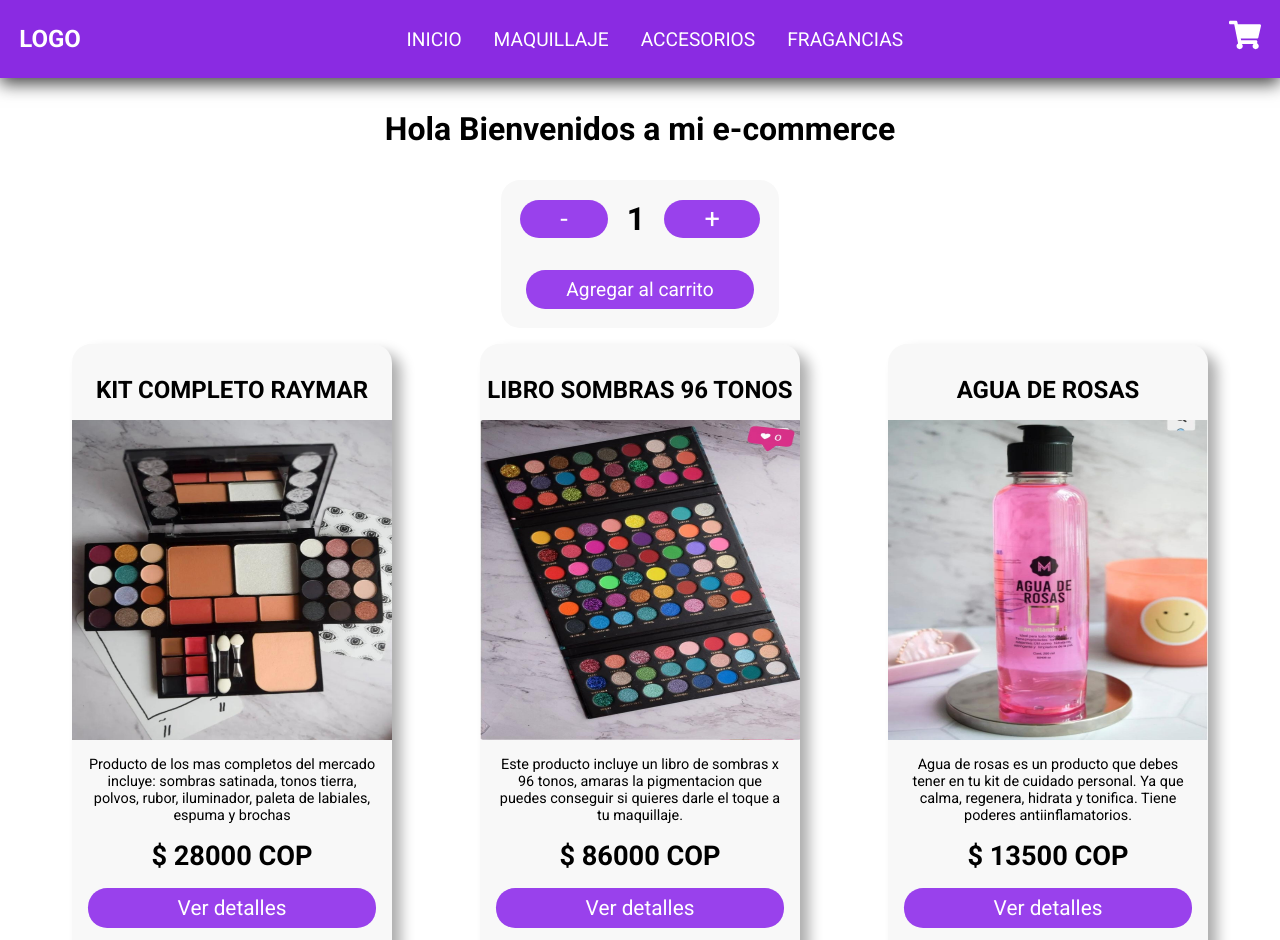
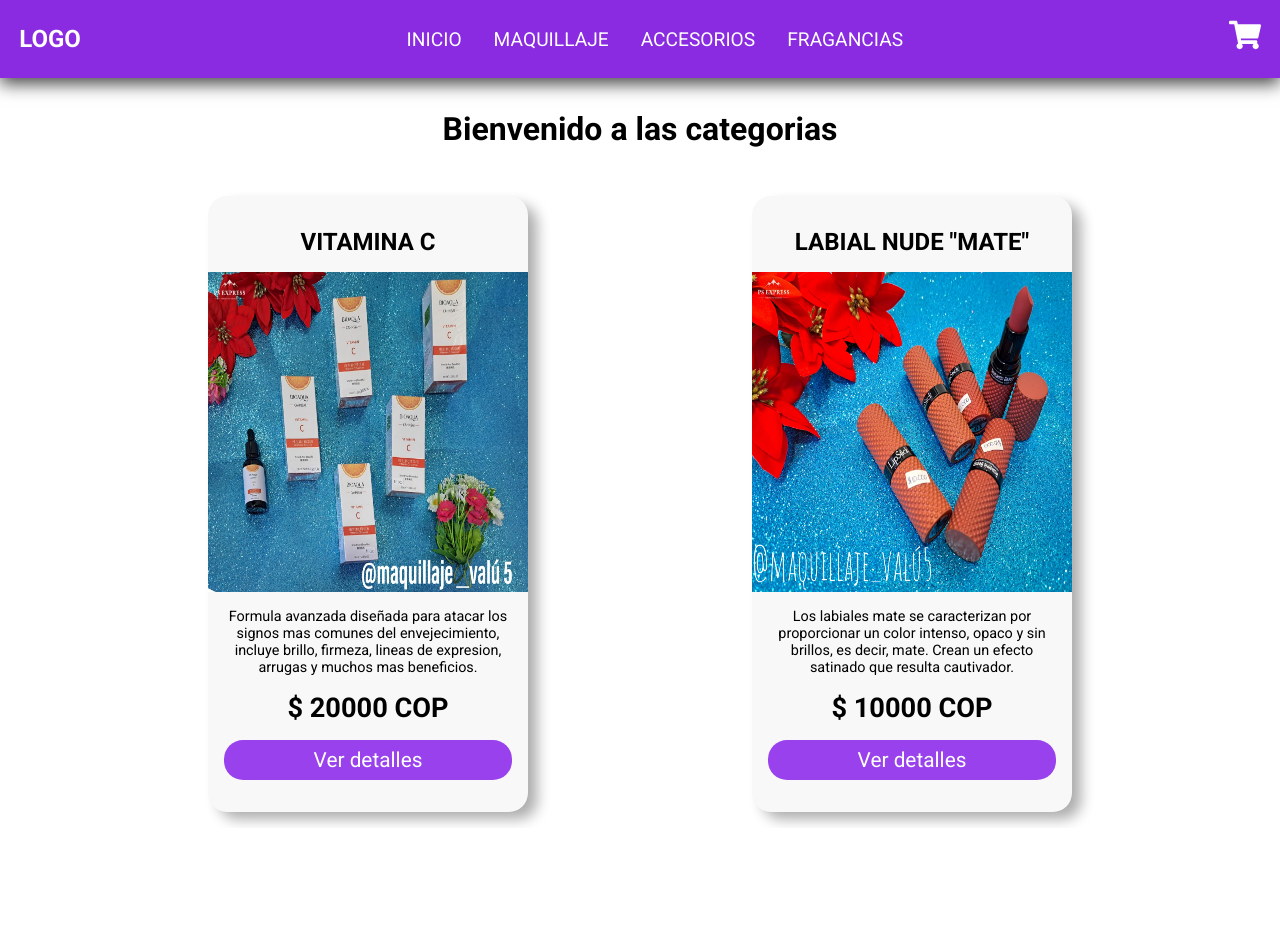
Before and after one commit to Codertrad/Proyecto-ecommerce, a React (Create React App) app: page /category/accesorios in a window 1280 px wide. Shown: the top 940 px of the page. After the commit the page ends 828 px from the top, so only its background shows below. Built offline with nearby package versions, Linux system fonts and the light colour scheme.

Commit message:
Navegacion

```diff
--- a/package.json
+++ b/package.json
@@ -9,6 +9,7 @@
     "react": "^18.2.0",
     "react-dom": "^18.2.0",
     "react-icons": "^4.4.0",
+    "react-router-dom": "^6.3.0",
     "react-scripts": "5.0.1",
     "styled-components": "^5.3.5",
     "web-vitals": "^2.1.4"
--- a/src/App.js
+++ b/src/App.js
@@ -1,13 +1,22 @@
-import "./App.css";
+//COMPONENTS
 import ItemListContainer from "./components/containers/ItemListContainer"
 import ItemDetailContainer from "./components/containers/ItemDetailContainer";
+import NavBar from "./components/navBar/NavBar";
+//APIS
+import { BrowserRouter, Routes, Route } from "react-router-dom"
+//STYLES
+import "./App.css";
 
 function App() {
   return (
-    <>
-      <ItemListContainer greeting = "Hola Bienvenidos a mi e-commerce"/>
-      <ItemDetailContainer/>
-    </>
+    <BrowserRouter>
+      <NavBar />
+      <Routes>
+        <Route path="/" element={<ItemListContainer greeting="Hola Bienvenidos a mi e-commerce" />} />
+        <Route path="/item/:id" element={<ItemDetailContainer />}/>
+        <Route path="/category/:categoryId"element={<ItemListContainer greeting="Bienvenido a las categorias"/>}/>
+      </Routes>
+    </BrowserRouter>
   );
 }
 
--- a/src/components/containers/ItemDetailContainer.jsx
+++ b/src/components/containers/ItemDetailContainer.jsx
@@ -3,17 +3,23 @@ import ItemDetail from "../itemDetail/ItemDetail";
 import { getItem } from "../helper/articulos";
 //HOOKS
 import { useState , useEffect } from "react";
+import {useParams} from "react-router-dom"
 //STYLES
 import styled from "styled-components";
 
 const ItemDetailContainer = () => {
 
   const [producto, setProducto ] = useState([])
+  const {id} = useParams();
 
   useEffect(()=>{
-    getItem
-    .then(productos => setProducto(productos.find(prod => prod.id === 1)))
-  },[])
+   const obtenerProducto = async () =>{
+    const listaProductos = await getItem();
+    const filtrado = listaProductos.find(producto => producto.id === id)
+    setProducto(filtrado)
+  }
+   obtenerProducto();
+  },[id])
 
   return (
     <>
--- a/src/components/containers/ItemListContainer.jsx
+++ b/src/components/containers/ItemListContainer.jsx
@@ -1,36 +1,34 @@
 /* eslint-disable react-hooks/exhaustive-deps */
 //COMPONENTS
-import ItemCount from "../itemCount/ItemCount";
-import NavBar from "../navBar/NavBar";
 import ItemList from "../itemList/ItemList";
 import {mostrarArticulos} from "../helper/articulos";
 //HOOKS
 import { useState, useEffect } from "react";
+import { useParams } from "react-router-dom"
 //STYLES
 import styled from "styled-components";
 
 const ItemListContainer = ({ greeting }) => {
-  const [cartStateCount, setCartState] = useState();
   const [productos, setProductos] = useState([]);
-
-  const onAdd = (counter) => {
-    setCartState(counter);
-  };
+  const {categoryId} = useParams();
 
   useEffect(() => {
     const respuestaArticulos = async () => {
       const listadoArticulos = await mostrarArticulos();
-      setProductos(listadoArticulos)
+      if (categoryId === undefined){
+        setProductos(listadoArticulos)
+      }else{
+        const filtrado = listadoArticulos.filter(articulo => articulo.category === categoryId)
+        setProductos(filtrado)
+      }
     };
     respuestaArticulos()
-  }, []);
+  }, [categoryId]);
 
   return (
     <>
-      <NavBar counter={cartStateCount} />
       <Container>
         <h1>{greeting}</h1>
-        <ItemCount stock={10} initial={1} onAdd={onAdd} />
         <ItemList articulos={productos} />
       </Container>
     </>
--- a/src/components/helper/articulos.jsx
+++ b/src/components/helper/articulos.jsx
@@ -7,52 +7,58 @@ import labialMate from "../../assets/labial-nude-mate.jpeg";
 
 const articulos = [
   {
-    id: 1,
+    id: "1",
     title: "KIT COMPLETO RAYMAR",
     description:
       "Producto de los mas completos del mercado incluye: sombras satinada, tonos tierra, polvos, rubor, iluminador, paleta de labiales, espuma y brochas",
     price: 28000,
     pictureUrl: kitRaymar,
+    category: "maquillaje",
   },
   {
-    id: 2,
+    id: "2",
     title: "LIBRO SOMBRAS 96 TONOS",
     description:
       "Este producto incluye un libro de sombras x 96 tonos, amaras la pigmentacion que puedes conseguir si quieres darle el toque a tu maquillaje.",
     price: 86000,
     pictureUrl: libroSombras,
+    category: "maquillaje",
   },
   {
-    id: 3,
+    id: "3",
     title: "AGUA DE ROSAS",
     description:
       "Agua de rosas es un producto que debes tener en tu kit de cuidado personal. Ya que calma, regenera, hidrata y tonifica. Tiene poderes antiinflamatorios.",
     price: 13500,
     pictureUrl: aguaRosas,
+    category: "fragancias",
   },
   {
-    id: 4,
+    id: "4",
     title: "VITAMINA C",
     description:
       "Formula avanzada diseñada para atacar los signos mas comunes del envejecimiento, incluye brillo, firmeza, lineas de expresion, arrugas y muchos mas beneficios.",
     price: 20000,
     pictureUrl: vitaminaC,
+    category: "accesorios",
   },
   {
-    id: 5,
+    id: "5",
     title: "GLITTER SPRAY",
     description:
       "Glitter de tipo spray, este es un producto que al aplicarse da un toque de brillosidad en la piel, tiene finas particulas de purpurina.es lavable y no mancha la piel.",
     price: 20000,
     pictureUrl: glitterSpray,
+    category: "fragancias",
   },
   {
-    id: 6,
+    id: "6",
     title: 'LABIAL NUDE "MATE"',
     description:
       "Los labiales mate se caracterizan por proporcionar un color intenso, opaco y sin brillos, es decir, mate. Crean un efecto satinado que resulta cautivador.",
     price: 10000,
     pictureUrl: labialMate,
+    category: "accesorios",
   },
 ];
 
@@ -60,15 +66,16 @@ export const mostrarArticulos = () => {
   return new Promise((resolve, reject) => {
     setTimeout(() => {
       resolve(articulos);
-      reject(err => console.alert("Hubo una falla de conexion"))
+      reject((err) => console.alert("Hubo una falla de conexion"));
     }, 3000);
   });
 };
 
-
-  export const getItem = new Promise((resolve, reject) => {
+export const getItem = () => {
+  return new Promise((resolve, reject) => {
     setTimeout(() => {
       resolve(articulos);
-      reject(err => console.alert("Hubo una falla de conexion"))
+      reject((err) => console.alert("Hubo una falla de conexion"));
     }, 2000);
-});
+  });
+};
--- a/src/components/item/Item.jsx
+++ b/src/components/item/Item.jsx
@@ -1,19 +1,22 @@
 import React from "react";
 import styled from "styled-components";
+import { Link } from "react-router-dom";
 
 const Item = ({ articulo }) => {
-
+  const { id ,title, description, price, pictureUrl } = articulo;
   return (
     <>
       <Card>
-        <h3 className="title">{articulo.title}</h3>
+        <h3 className="title">{title}</h3>
         <div className="imgContainer">
-          <img src={articulo.pictureUrl} alt="/" />
+          <img src={pictureUrl} alt="/" />
         </div>
         <div>
-          <p className="description">{articulo.description}</p>
-          <p className="price">$ {articulo.price} COP</p>
-          <button>Ver detalles</button>
+          <p className="description">{description}</p>
+          <p className="price">$ {price} COP</p>
+          <Link to={`/item/${id}`}>
+            <button>Ver detalles</button>
+          </Link>
         </div>
       </Card>
     </>
@@ -94,7 +97,7 @@ const Card = styled.div`
     }
   }
 
-  @media (min-width: 1299px){
+  @media (min-width: 1299px) {
     margin: 1rem;
     background-color: #f8f8f8;
     width: 25rem;
@@ -103,4 +106,4 @@ const Card = styled.div`
       height: 25rem;
     }
   }
-`
+`;
--- a/src/components/itemCount/ItemCount.jsx
+++ b/src/components/itemCount/ItemCount.jsx
@@ -3,7 +3,7 @@ import { useState } from "react";
 //STYLES
 import styled from "styled-components";
 
-const ItemCount = ({ initial, stock, onAdd }) => {
+const ItemCount = ({ initial, stock, /* onAdd  */}) => {
   const [counter, setCounter] = useState(initial);
 
   const increment = () => {
@@ -26,7 +26,7 @@ const ItemCount = ({ initial, stock, onAdd }) => {
           <button onClick={increment}>+</button>
         </div>
         <div className="addCart">
-          <button onClick={() => onAdd(counter)}>Agregar al carrito</button>
+          <button /* onClick={() => onAdd(counter)} */>Agregar al carrito</button>
         </div>
       </Card>
     </>
--- a/src/components/itemDetail/ItemDetail.jsx
+++ b/src/components/itemDetail/ItemDetail.jsx
@@ -5,9 +5,9 @@ import ItemCount from "../itemCount/ItemCount";
 const ItemDetail = ({ producto }) => {
   const { title, description, price, pictureUrl } = producto;
 
-  const onAdd = (counter) => {
+ /*  const onAdd = (counter) => {
     //setCartState(counter);
-  };
+  }; */
 
   return (
     <Container>
@@ -20,7 +20,7 @@ const ItemDetail = ({ producto }) => {
           <h3 className="title">{title}</h3>
           <p className="description">{description}</p>
           <p className="price">$ {price}</p>
-          <ItemCount stock={10} initial={1} onAdd={onAdd}/>
+          <ItemCount stock={10} initial={1} /* onAdd={onAdd} *//>
         </div>
       </CardContainer>
     </Container>
@@ -30,6 +30,7 @@ const ItemDetail = ({ producto }) => {
 export default ItemDetail;
 
 const Container = styled.div`
+  margin-top: 2rem;
   text-align: center;
 `;
 
--- a/src/components/navBar/NavBar.jsx
+++ b/src/components/navBar/NavBar.jsx
@@ -3,6 +3,8 @@ import BurguerButton from "./BurguerButton";
 import CartWidget from "./CartWidget";
 //HOOKS
 import { useState } from "react";
+//ROUTES
+import { Link } from "react-router-dom";
 //STYLES
 import styled from "styled-components";
 
@@ -15,19 +17,19 @@ const NavBar = ({ counter }) => {
   return (
     <>
       <NavContainer>
-        <h2 className="logo">LOGO</h2>
+        <Link className="logo" to="/">LOGO</Link>
         <ul className={`links__container ${clicked ? "active" : ""}`}>
           <li className="link">
-            <a href="/">INICIO</a>
+            <Link to="/">INICIO</Link>
           </li>
           <li className="link">
-            <a href="/">MAQUILLAJE</a>
+            <Link to="/category/maquillaje">MAQUILLAJE</Link>
           </li>
           <li className="link">
-            <a href="/">ACCESORIOS</a>
+            <Link to="/category/accesorios">ACCESORIOS</Link>
           </li>
           <li className="link">
-            <a href="/">FRAGANCIAS</a>
+            <Link to="/category/fragancias">FRAGANCIAS</Link>
           </li>
         </ul>
         <CartWidget counter={counter} />
@@ -57,6 +59,11 @@ const NavContainer = styled.nav`
   position: sticky;
   z-index: +2;
 
+  .logo{
+    color: white;
+    font-size: 1.5rem;
+    font-weight: 700;
+  }
 
   .burguer{
     z-index: +3;
```
Also changed, not shown: 1 other file (tests, documents, lock files or other folders).
